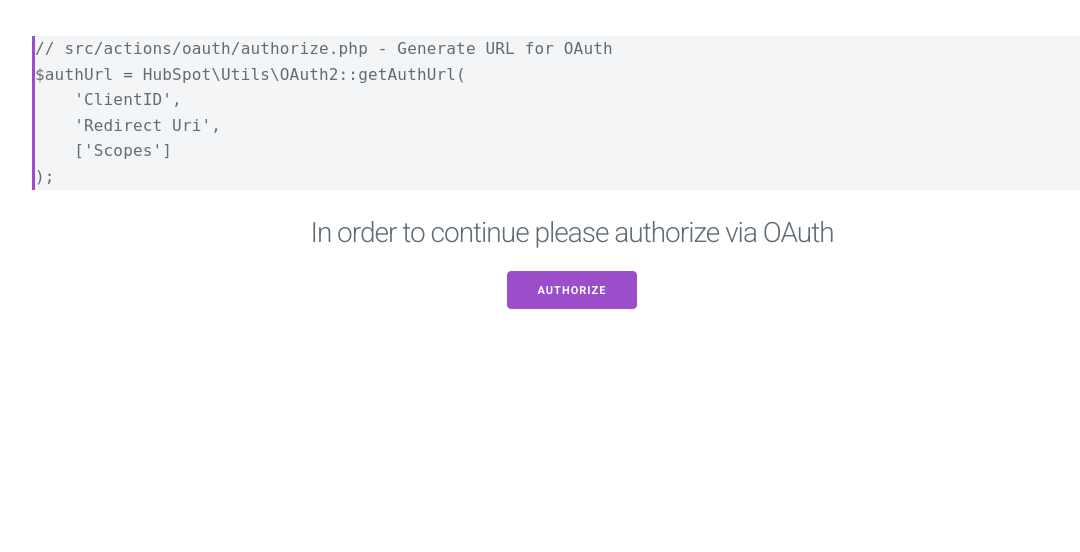
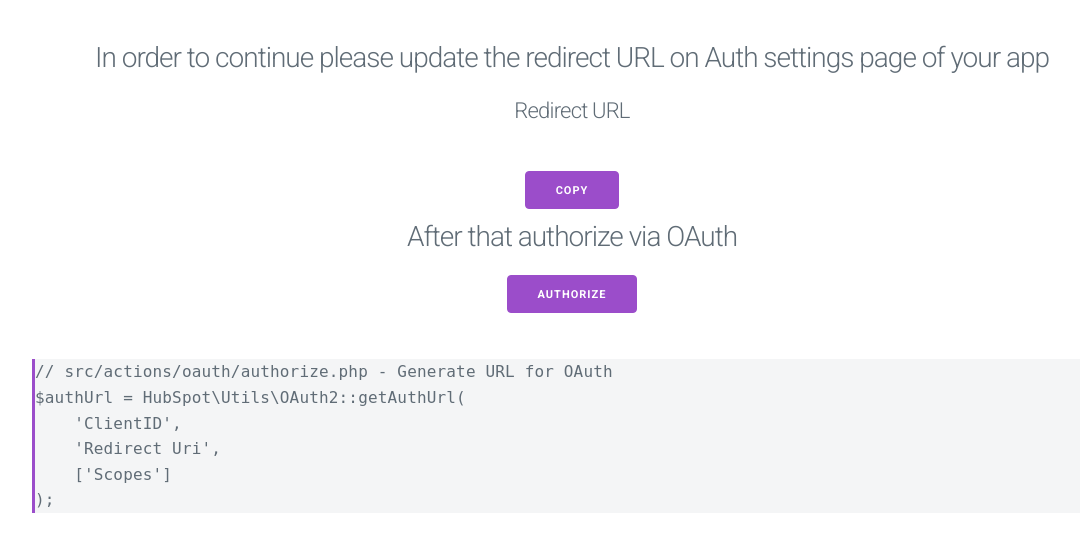
Before and after one commit to HubSpot/sample-apps-rate-limit, a PHP site: template php/src/views/oauth/login.php in a window 1280 px wide. Shown: the part 52-604 px from the top of the page, without its empty margins (68-1148 px from the left). Run offline with PHP 8.4, Linux system fonts and the light colour scheme; the template is opened without the code that fills it, so the values that code supplies are empty; some libraries are stand-ins or nearby versions.

Commit message:
Update OAuth and fix READMEs

```diff
--- a/php/src/public/css/main.css
+++ b/php/src/public/css/main.css
@@ -70,10 +70,6 @@
     display: none;
 }
 
-.row.authorize-button {
-    justify-content: center;
-}
-
-.text-center {
+h3.alert-success, .text-center {
     text-align: center;
 }
--- /dev/null
+++ b/php/src/public/js/login.js
@@ -0,0 +1,6 @@
+document.getElementById('copyBtn').onclick = async () => {
+  let text = document.getElementById('redirectURL').textContent;
+  await navigator.clipboard.writeText(text);
+
+  alert('Copied');
+};
--- a/php/src/views/_partials/header.php
+++ b/php/src/views/_partials/header.php
@@ -8,7 +8,6 @@
     <link rel="stylesheet" href="//cdnjs.cloudflare.com/ajax/libs/milligram/1.3.0/milligram.css">
     <link rel="stylesheet" href="/css/main.css?<?php echo filemtime('./css/main.css'); ?>">
     <script type="application/javascript" src="https://cdnjs.cloudflare.com/ajax/libs/jquery/3.4.1/jquery.min.js"></script>
-    <script type="application/javascript" src="/js/main.js?<?php echo filemtime('./js/main.js'); ?>"></script>
 </head>
 <body>
 <main class="wrapper">
--- a/php/src/views/oauth/login.php
+++ b/php/src/views/oauth/login.php
@@ -1,5 +1,18 @@
-<?php include __DIR__.'/../_partials/header.php'; ?>
+<?php
+use Helpers\OAuth2Helper;
 
+include __DIR__.'/../_partials/header.php';
+?>
+<div class="container text-center">
+    <h3>In order to continue please update the redirect URL on Auth settings page  of your app</h3>
+    <h4>Redirect URL</h4>
+    <pre id="redirectURL"><?php echo OAuth2Helper::getRedirectUri(); ?></pre>
+    <button id="copyBtn" class="button-primary">Copy</button>
+    <h3>After that authorize via OAuth</h3>
+    <div class="authorize-button">
+        <a class="button" href="/oauth/authorize">Authorize</a>
+    </div>
+</div>
 <pre>
 // src/actions/oauth/authorize.php - Generate URL for OAuth
 $authUrl = HubSpot\Utils\OAuth2::getAuthUrl(
@@ -8,9 +21,5 @@
     ['Scopes']
 );
 </pre>
-<h3 class="text-center">In order to continue please authorize via OAuth</h3>
-<div class="row authorize-button">
-    <a class="button" href="/oauth/authorize">Authorize</a>
-</div>
-
+<script type="text/javascript" src="/js/login.js?<?php echo filemtime('./js/login.js'); ?>"></script>
 <?php include __DIR__.'/../_partials/footer.php'; ?>
--- a/php/src/views/readme.php
+++ b/php/src/views/readme.php
@@ -8,4 +8,5 @@
         <button class="button-primary" onclick="copyCommand()">Copy</button>
     </div>
 </div>
+<script type="text/javascript" src="/js/readme.js?<?php echo filemtime('./js/readme.js'); ?>"></script>
 <?php include __DIR__.'/_partials/footer.php'; ?>
```
Also changed, not shown: README.md, php/README.md, php/src/public/js/readme.js (renamed from php/src/public/js/main.js), 1 other file.
